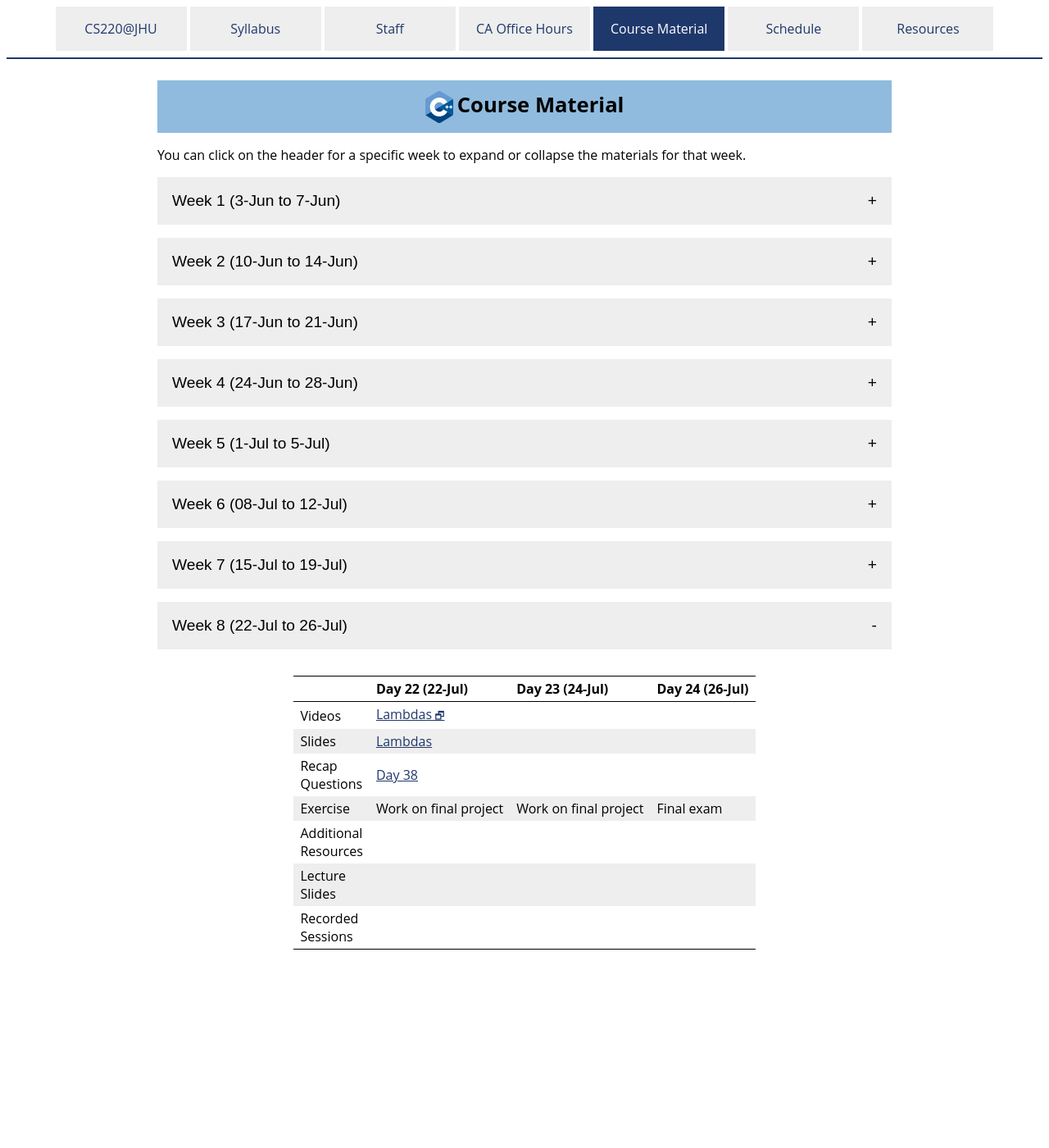
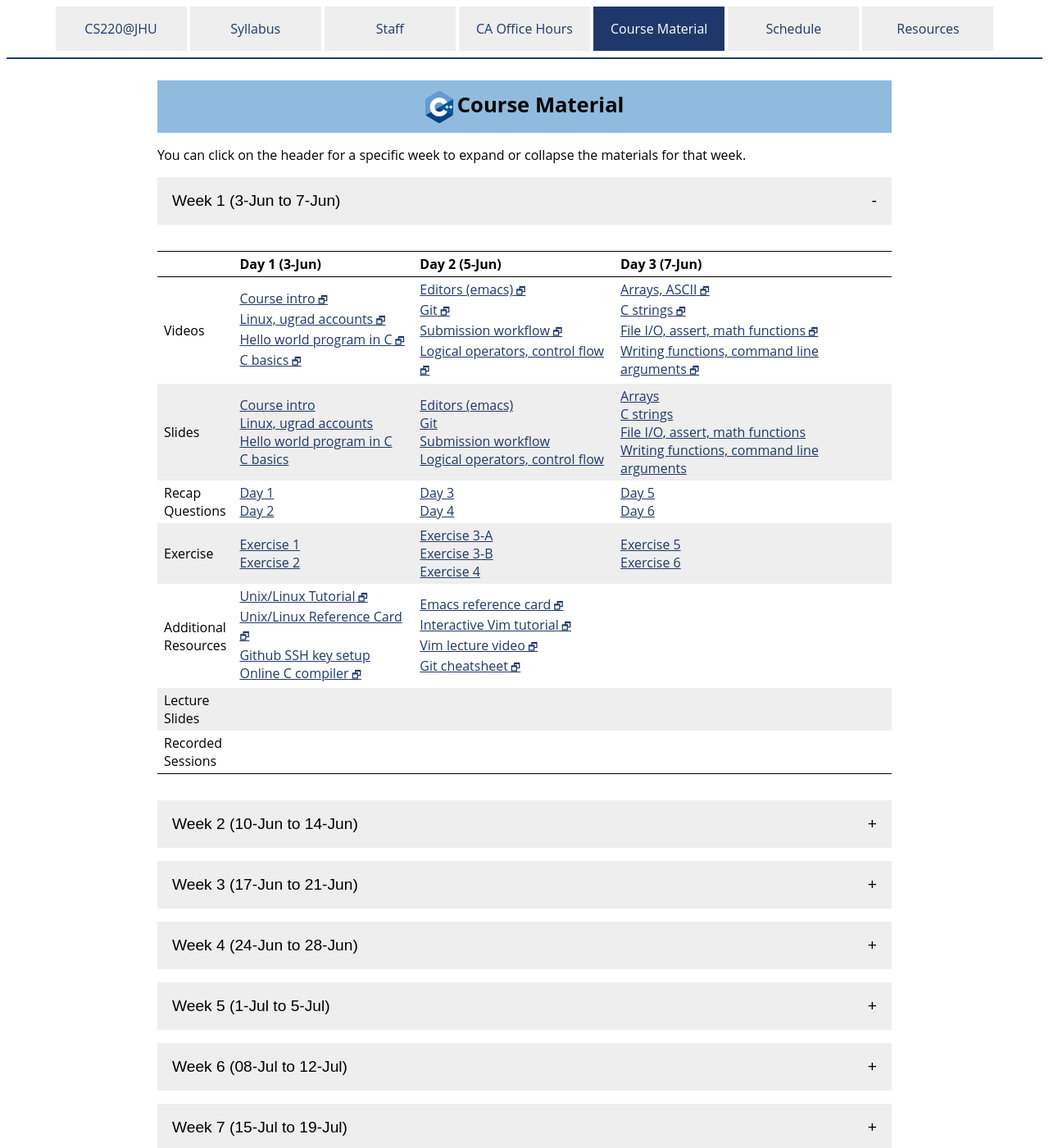
Before and after one commit to jhu-ip/cs220-summer24, a Jekyll site: the page built from material.md, in a window 1280 px wide and 1400 px high. Shown: the whole window at 82% size. Built offline with Jekyll 4.4.1, drawn with Linux system fonts in a browser that asks for light colours.

Commit message:
make week 1 expanded by default

```diff
--- a/gen_materials_page.rb
+++ b/gen_materials_page.rb
@@ -14,7 +14,7 @@ require 'csv'
 require 'date'
 
 # This should be set to the calendar year when the course is being offered
-CURRENT_YEAR = '2023'
+CURRENT_YEAR = '2024'
 
 # If any days should not be numbered, specify them here.
 # This is a useful hack if an "extra" work/non-course-content day
--- a/material.md
+++ b/material.md
@@ -503,7 +503,7 @@ the materials for that week.
   }
 
   document.addEventListener('DOMContentLoaded', function() {
-    var active_week_id = 'week_8';
+    var active_week_id = 'week_1';
 
     var content_divs = document.getElementsByClassName("collapsible");
     for (i = 0; i < content_divs.length; i++) {
```
